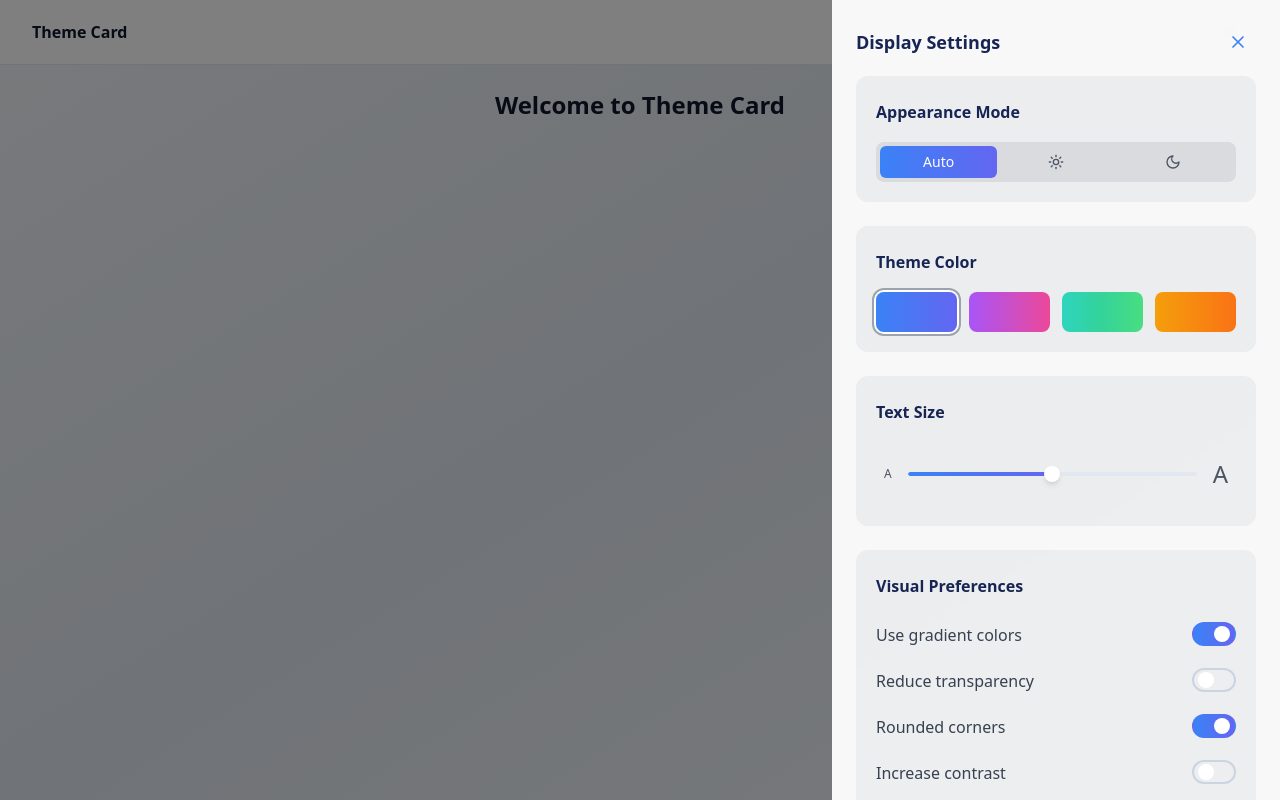
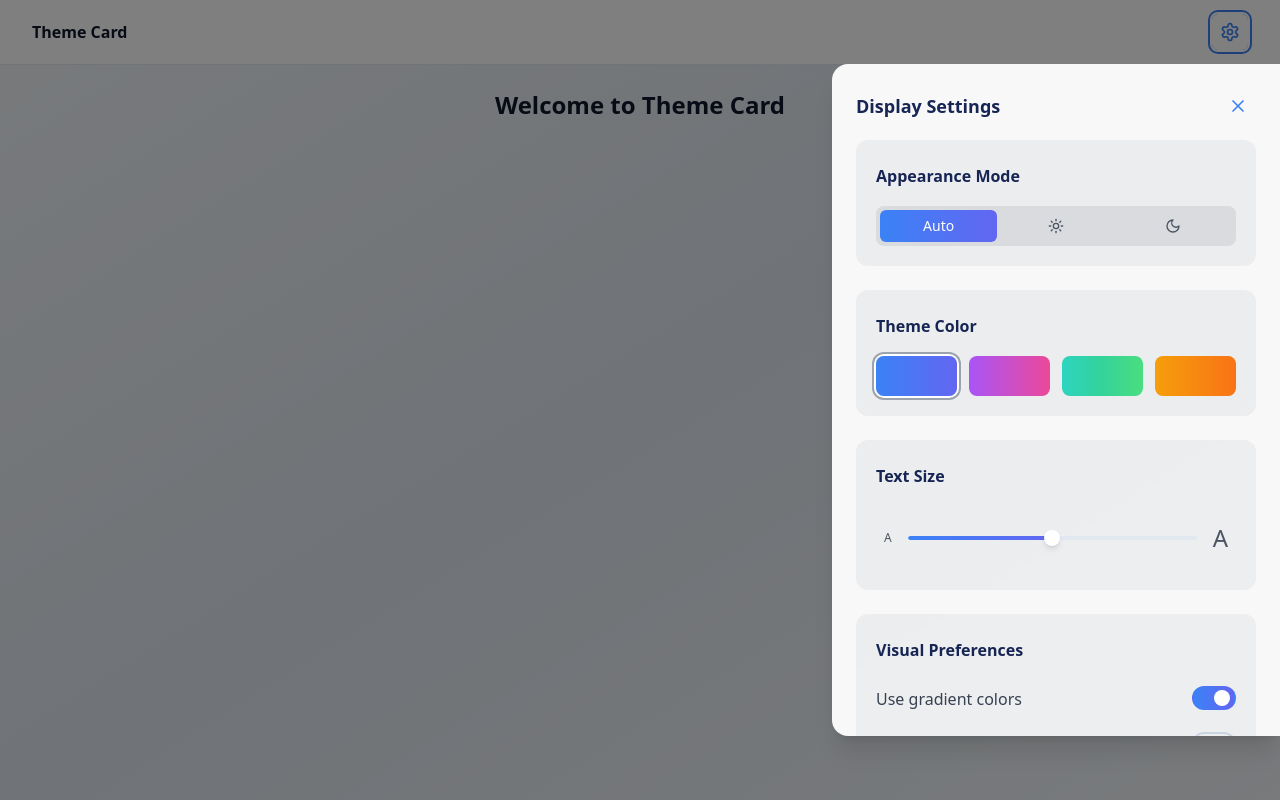
Before and after one commit to rgehrkedk/themecard, a Next.js app: page / in a window 1280 px wide. Both pictures are taken after a click on the button "Open display settings". Built offline with nearby package versions, Linux system fonts and the light colour scheme.

Commit message:
Update display-settings.tsx

```diff
--- a/src/components/display-settings.tsx
+++ b/src/components/display-settings.tsx
@@ -63,17 +63,25 @@ export function DisplaySettings({
   }
 
   return (
+    <>
+      {/* Backdrop */}
       <div
-      className="fixed inset-0 z-50 bg-black/50"
+        className="fixed inset-0 z-40 bg-black/50 transition-opacity duration-300"
         onClick={handleBackdropClick}
-    >
+      />
+
+      {/* Settings Panel */}
       <div
-        className={`fixed right-0 top-0 z-50 h-full w-full max-w-md p-6 ${
-          isDarkMode
+        className={`fixed inset-y-16 right-0 z-50 w-full max-w-md overflow-y-auto
+          transform transition-all duration-300 ease-in-out
+          rounded-l-2xl shadow-xl
+          ${isOpen ? 'translate-x-0' : 'translate-x-full'}
+          ${isDarkMode
             ? !preferences.reduceTransparency ? 'bg-slate-900/95' : 'bg-slate-900'
             : !preferences.reduceTransparency ? 'bg-white/95' : 'bg-white'
-        } backdrop-blur-sm transition-all duration-700`}
+          } backdrop-blur-sm`}
       >
+        <div className="h-full p-6">
           <div className="flex items-center justify-between pb-4">
             <h2 className={`text-lg font-semibold transition-colors duration-700 ${
               isDarkMode ? themes[activeTheme].headingDark : themes[activeTheme].headingLight
@@ -152,5 +160,6 @@ export function DisplaySettings({
           </div>
         </div>
       </div>
+    </>
   )
 }
```
Lines whose indentation alone changed are shown as unchanged.
